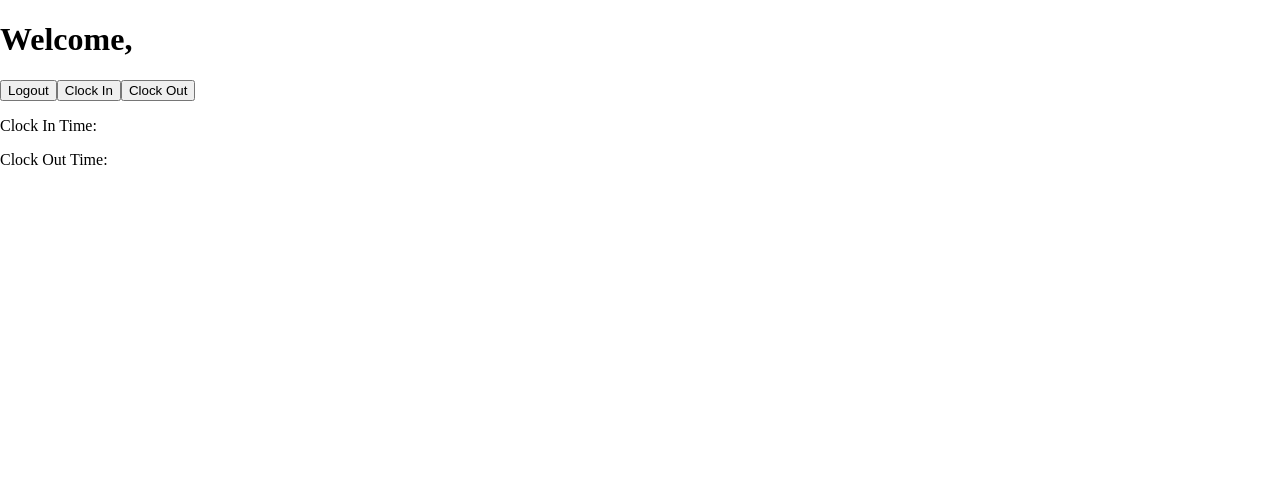
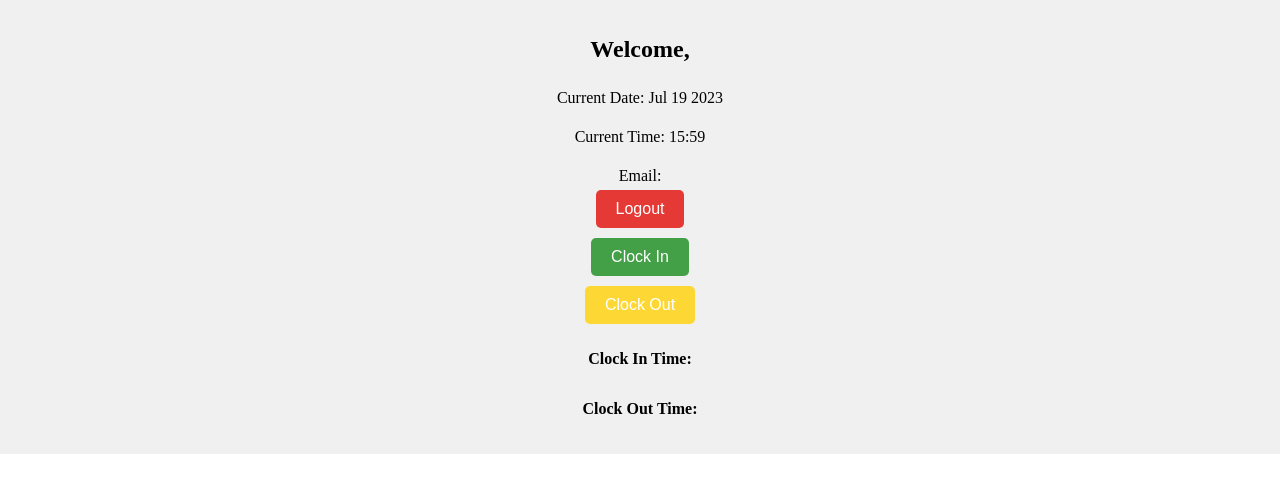
Before and after one commit to allenmor/guard, a React (Create React App) app: page /userpage in a window 1280 px wide. Shown: the top 492 px of the page. Built offline with nearby package versions, Linux system fonts and the light colour scheme; no server answers; the database is empty.

Commit message:
fixed css

```diff
--- /dev/null
+++ b/src/components/Home/UserPage.css
@@ -0,0 +1,48 @@
+.user-page {
+    display: flex;
+    flex-direction: column;
+    align-items: center;
+    justify-content: center;
+    padding: 20px;
+    background-color: #f0f0f0;
+  }
+
+  .welcome {
+    font-size: 24px;
+    font-weight: bold;
+    margin-bottom: 10px;
+  }
+
+  .date,
+  .time,
+  .email {
+    font-size: 16px;
+    margin-bottom: 5px;
+  }
+
+  .logout-btn,
+  .clock-in-btn,
+  .clock-out-btn {
+    background-color: #e53935;
+    color: white;
+    padding: 10px 20px;
+    border: none;
+    border-radius: 5px;
+    font-size: 16px;
+    margin-bottom: 10px;
+    cursor: pointer;
+  }
+
+  .clock-in-btn {
+    background-color: #43a047;
+  }
+
+  .clock-out-btn {
+    background-color: #fdd835;
+  }
+
+  .clock-in-time,
+  .clock-out-time {
+    font-size: 16px;
+    font-weight: bold;
+  }
--- a/src/components/Home/UserPage.js
+++ b/src/components/Home/UserPage.js
@@ -2,10 +2,14 @@ import React, { useState, useEffect } from 'react';
 import { useLocation, useNavigate } from 'react-router-dom';
 import { auth, db } from '../../firebase';
 import { setDoc, doc, getDoc, updateDoc } from 'firebase/firestore';
+import './UserPage.css'
 
 function UserPage() {
   const location = useLocation();
   const { email, name } = location.state || {};
+  const now = new Date();
+  const formattedDate = `${now.toLocaleString('default', { month: 'short' })} ${now.getDate()} ${now.getFullYear()}`;
+  const timeString = `${now.getHours()}:${now.getMinutes()}`;
   const navigate = useNavigate();
 
   const [clockInTime, setClockInTime] = useState(null);
@@ -110,14 +114,16 @@ function UserPage() {
   };
 
   return (
-    <div>
-      <h1>Welcome, {name}</h1>
-      <p>{email}</p>
-      <button onClick={handleLogout}>Logout</button>
-      <button onClick={handleClockIn}>Clock In</button>
-      <button onClick={handleClockOut}>Clock Out</button>
-      <p>Clock In Time: {clockInTime}</p>
-      <p>Clock Out Time: {clockOutTime}</p>
+    <div className="user-page">
+      <h1 className="welcome">Welcome, {name}</h1>
+      <p className="date">Current Date: {formattedDate}</p>
+      <p className="time">Current Time: {timeString}</p>
+      <p className="email">Email: {email}</p>
+      <button className="logout-btn" onClick={handleLogout}>Logout</button>
+      <button className="clock-in-btn" onClick={handleClockIn}>Clock In</button>
+      <button className="clock-out-btn" onClick={handleClockOut}>Clock Out</button>
+      <p className="clock-in-time">Clock In Time: {clockInTime}</p>
+      <p className="clock-out-time">Clock Out Time: {clockOutTime}</p>
     </div>
   );
 }
```
